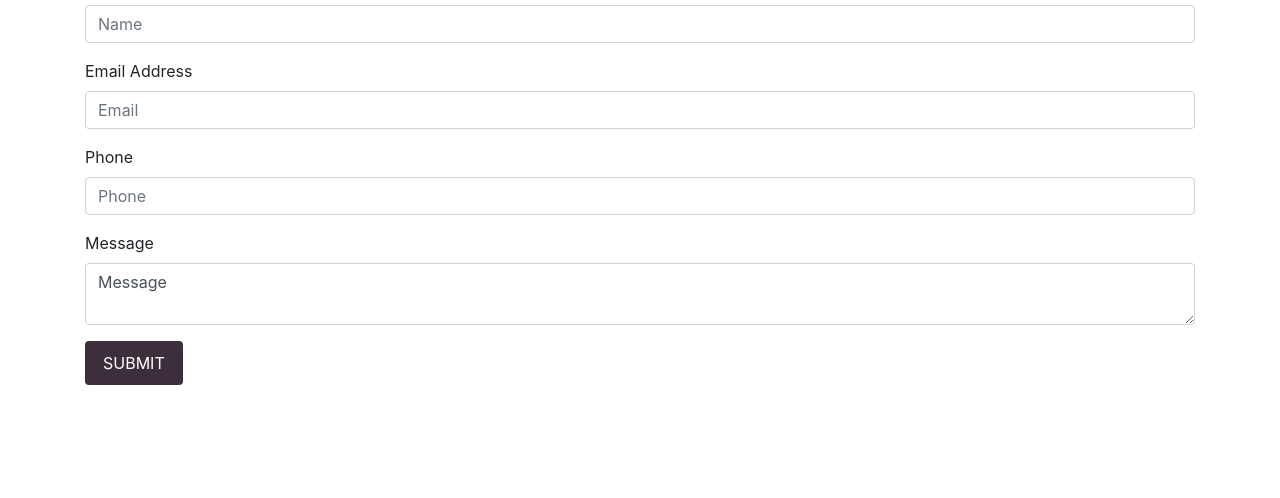
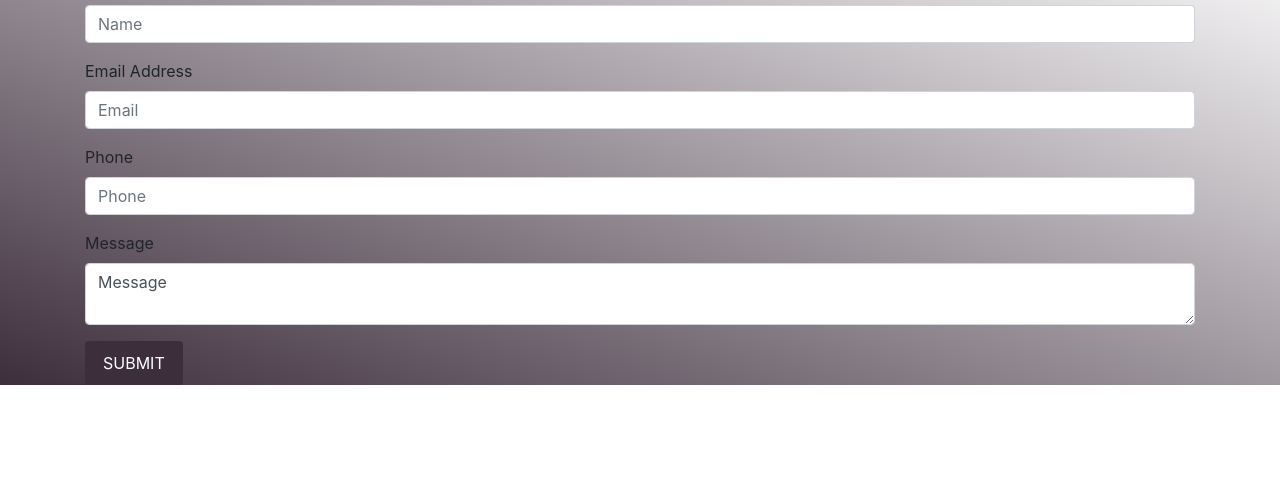
Before and after one commit to dchoinie/pmitotalfitness, a Gatsby site: page /contact in a window 1280 px wide. Shown: the part 302-800 px from the top of the page. Built offline with nearby package versions, Linux system fonts and the light colour scheme; Gatsby itself is replaced by a stand-in of ours.

Commit message:
Formatting Hero Image

```diff
--- a/src/pages/contact.js
+++ b/src/pages/contact.js
@@ -1,4 +1,5 @@
 import React, { Component } from 'react'
+import Helmet from 'react-helmet'
 import Layout from '../components/Layout'
 import Container from 'react-bootstrap/Container'
 import Header from '../components/Header'
@@ -9,14 +10,20 @@ import Button from '../components/Buttons'
 export class contact extends Component {
     render() {
         return (
-            <Layout>
+            <div>
+                <Helmet>
+                    <title>Contact</title>
+                    <meta name="description" content="Contact" />
+                </Helmet>
                 <Header />
+                <div style={{backgroundImage: "linear-gradient(to top right, var(--theme-purple), white)"}}>
                 <Container>
                     <h2 className="text-center mt-3">Contact</h2>
-                    <form
+                    <Form
                         name="contact"
                         data-netlify="true"
                         method="POST"
+                        action="/success"
                     >
                         <Form.Group controlId="formGroupName">
                             <Form.Label>Name</Form.Label>
@@ -34,10 +41,12 @@ export class contact extends Component {
                             <Form.Label>Message</Form.Label>
                             <textarea className="form-control">Message</textarea>
                         </Form.Group>
+                        <div data-netlify-recaptcha="true"></div>
                         <Button primary type="submit">Submit</Button>
-                    </form>
+                    </Form>
                 </Container>
-            </Layout>
+                </div>
+            </div>
         )
     }
 }
```
Also changed, not shown: 1 other file.
